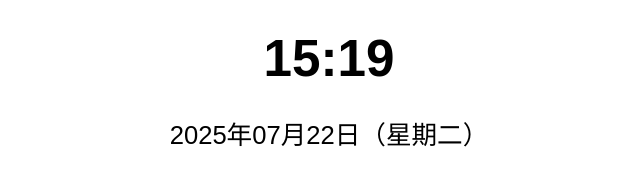
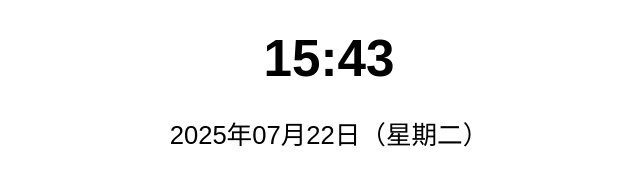
Before and after one commit to SHILEI850/kindle-clock, a plain HTML site: page index.html in a window 1280 px wide. Shown: the part 220-404 px from the top of the page, 311-951 px from the left. Drawn offline with Linux system fonts and the light colour scheme.

Commit message:
📅 自动更新时间 2025-07-22 07:38:35

```diff
--- a/index.html
+++ b/index.html
@@ -33,7 +33,7 @@
 <body>
   <img src="https://shilei850.github.io/kindle-clock/dog.png" alt="dog" width="60">
   <h1>おはよう 宝贝</h1>
-  <div class="time">15:19</div>
+  <div class="time">15:43</div>
   <div class="date">2025年07月22日（星期二）</div>
 </body>
 </html>
```
